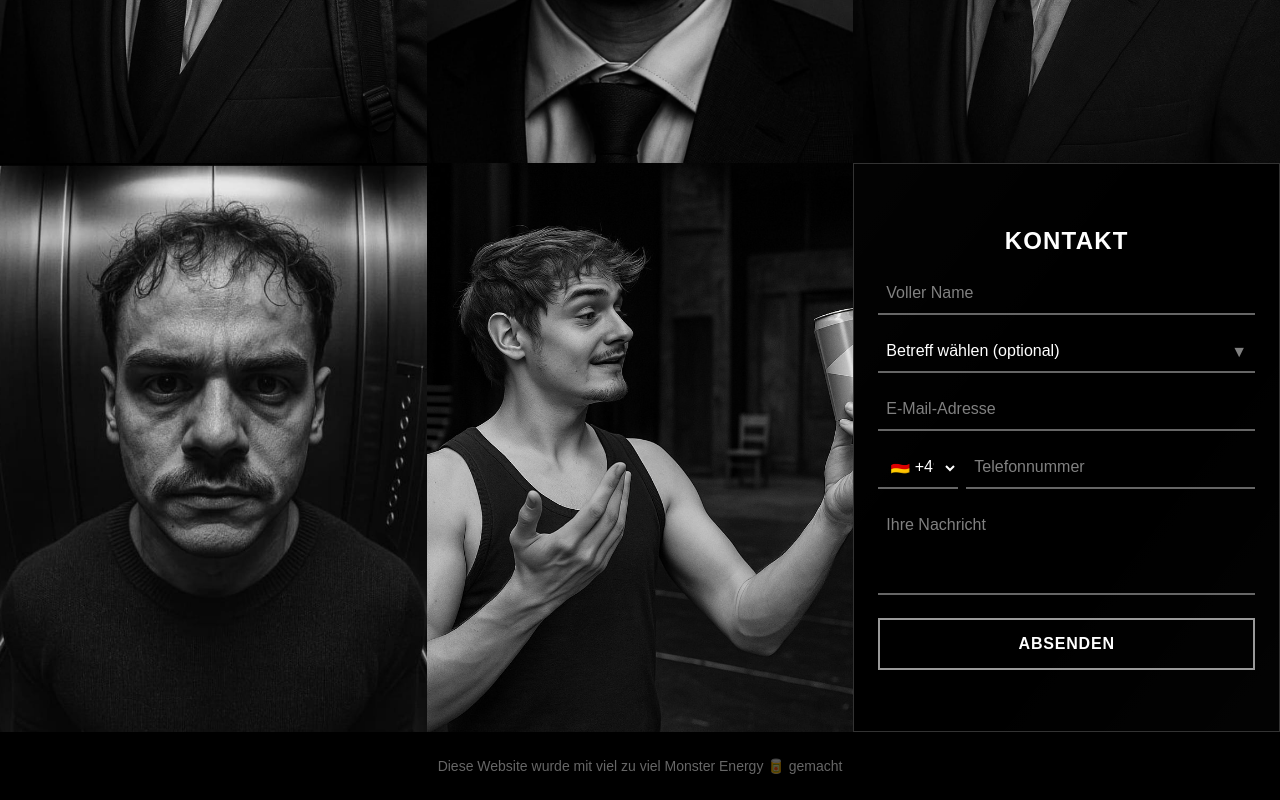
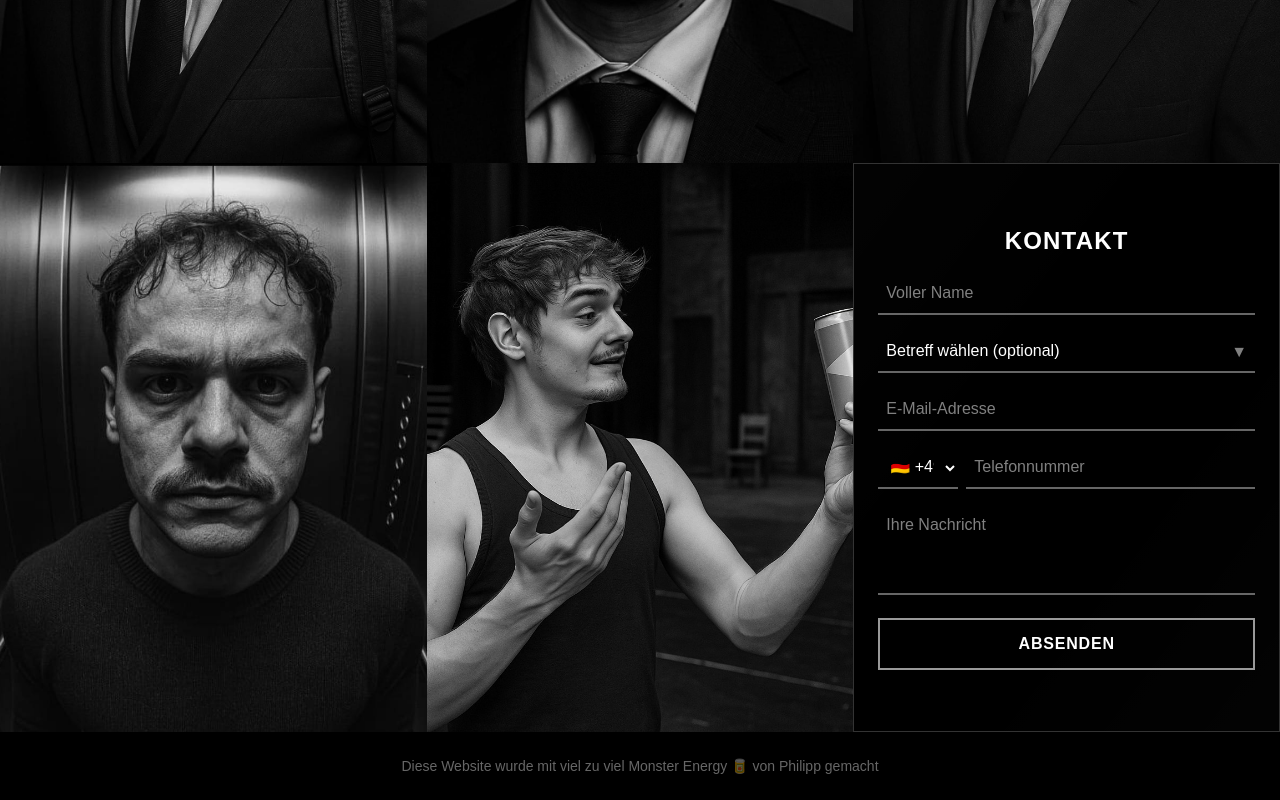
Before and after one commit to TheRealDevCH/actor-portfolio, a Next.js app: page / in a window 1280 px wide. Shown: the part 1206-2006 px from the top of the page. Built offline with nearby package versions, Linux system fonts and the light colour scheme.

Commit message:
Add Philipp credit to footer

```diff
--- a/app/page.tsx
+++ b/app/page.tsx
@@ -66,7 +66,7 @@ export default function Home() {
       {/* Footer */}
       <footer className="py-6 px-4 text-center">
         <p className="text-white/40 text-xs sm:text-sm">
-          Diese Website wurde mit viel zu viel Monster Energy 🥫 gemacht
+          Diese Website wurde mit viel zu viel Monster Energy 🥫 von Philipp gemacht
         </p>
       </footer>
     </div>
```
